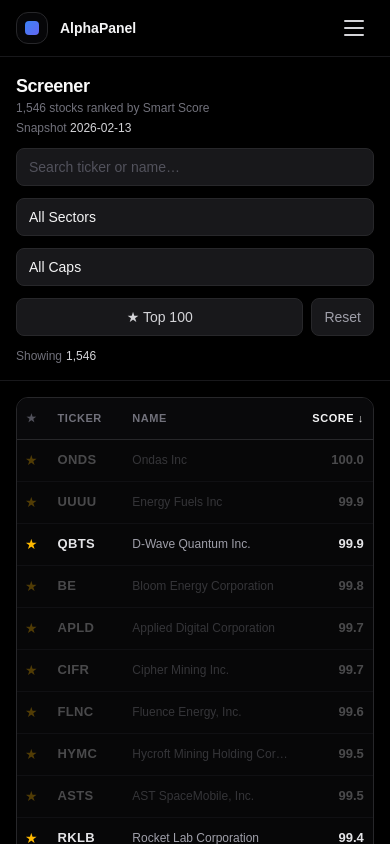
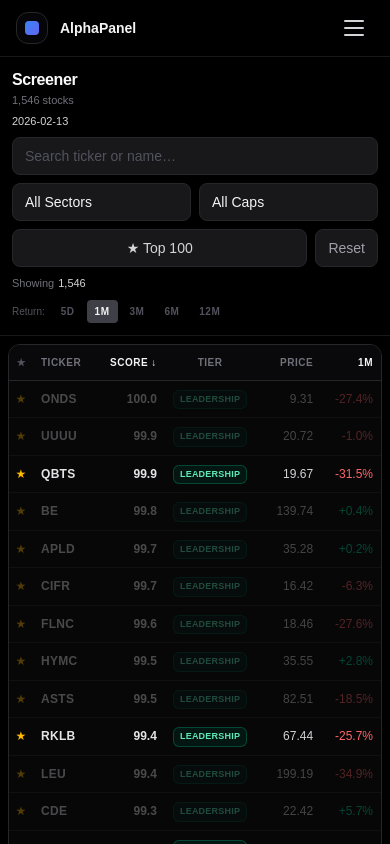
Before and after one commit to mdaly0277/marketintel, a Next.js app: page /screener in a window 390 px wide. Shown: the top 844 px of the page. Built offline with nearby package versions, Linux system fonts and the light colour scheme.

Commit message:
mobile fixes

```diff
--- a/app/screener/page.tsx
+++ b/app/screener/page.tsx
@@ -24,11 +24,6 @@
   return Number.isFinite(n) ? n : null;
 }
 
-/**
- * Format a return value from CSV.
- * CSV stores returns as decimals: 0.05 = 5%, 1.53 = 153%.
- * ALWAYS multiply by 100 — no guessing.
- */
 function fmtRet(v: any): { text: string; sign: "pos" | "neg" | "flat" } {
   const n = toNum(v);
   if (n === null) return { text: "—", sign: "flat" };
@@ -156,7 +151,7 @@
   else if (score >= 70) { label = "Neutral";    cls = "border-zinc-700/50 bg-zinc-800/40 text-zinc-400"; }
   else if (score >= 60) { label = "Caution";    cls = "border-amber-700/50 bg-amber-950/40 text-amber-300"; }
   else                  { label = "Avoid";      cls = "border-red-800/50 bg-red-950/40 text-red-400"; }
-  return <span className={`inline-block rounded-md border px-2 py-0.5 text-[10px] font-bold tracking-wide uppercase ${cls}`}>{label}</span>;
+  return <span className={`inline-block rounded-md border px-1.5 py-0.5 text-[9px] sm:text-[10px] font-bold tracking-wide uppercase ${cls}`}>{label}</span>;
 }
 
 function ReturnCell({ value }: { value: any }) {
@@ -168,27 +163,39 @@
 /* ── Sortable header ────────────────────────────────────── */
 
 function TH({
-  children, sk, currentSort, currentDir, onClick, align = "left", className = "",
+  children, sk, currentSort, currentDir, onClick, align = "left", className = "", hideOnMobile = false,
 }: {
   children: React.ReactNode; sk: string;
   currentSort: string; currentDir: SortDir;
   onClick: (key: string) => void; align?: "left" | "right" | "center";
-  className?: string;
+  className?: string; hideOnMobile?: boolean;
 }) {
   const active = currentSort === sk;
   const arrow = active ? (currentDir === "desc" ? " ↓" : " ↑") : "";
   const alCls = align === "right" ? "text-right" : align === "center" ? "text-center" : "text-left";
+  const hideCls = hideOnMobile ? "hidden md:table-cell" : "";
   return (
     <th
       onClick={() => onClick(sk)}
-      className={`cursor-pointer select-none whitespace-nowrap border-b border-zinc-800 bg-zinc-950 px-3 py-3 text-[11px] font-semibold uppercase tracking-wider hover:text-zinc-100 ${
+      className={`cursor-pointer select-none whitespace-nowrap border-b border-zinc-800 bg-zinc-950 px-2 sm:px-3 py-2.5 sm:py-3 text-[10px] sm:text-[11px] font-semibold uppercase tracking-wider hover:text-zinc-100 ${
         active ? "text-zinc-100" : "text-zinc-500"
-      } ${alCls} ${className}`}
+      } ${alCls} ${hideCls} ${className}`}
     >
       {children}{arrow}
     </th>
   );
 }
+
+/* ── Mobile return period selector ──────────────────────── */
+
+type PerfKey = "_r5d" | "_r1m" | "_r3m" | "_r6m" | "_r12m";
+const PERIODS: { key: PerfKey; label: string }[] = [
+  { key: "_r5d", label: "5D" },
+  { key: "_r1m", label: "1M" },
+  { key: "_r3m", label: "3M" },
+  { key: "_r6m", label: "6M" },
+  { key: "_r12m", label: "12M" },
+];
 
 /* ── Page ───────────────────────────────────────────────── */
 
@@ -204,6 +211,9 @@
 
   const [sortKey, setSortKey] = useState("_score");
   const [sortDir, setSortDir] = useState<SortDir>("desc");
+
+  // Mobile: single return column with period toggle
+  const [mobilePerf, setMobilePerf] = useState<PerfKey>("_r1m");
 
   /* Load CSV */
   useEffect(() => {
@@ -240,7 +250,6 @@
   const sectorOpts = useMemo(() => ["All", ...uniqueSorted(rows.map((r) => r._sector))], [rows]);
   const capOpts = useMemo(() => ["All", ...uniqueSorted(rows.map((r) => r._cap))], [rows]);
 
-  /* Filter */
   const filtered = useMemo(() => {
     const query = norm(q).toUpperCase();
     return rows.filter((r) => {
@@ -252,7 +261,6 @@
     });
   }, [rows, q, sector, cap, top100]);
 
-  /* Sort */
   const sorted = useMemo(() => {
     const mul = sortDir === "desc" ? -1 : 1;
     const numKeys = new Set(["_score", "_price", "_capOrd", "_r5d", "_r1m", "_r3m", "_r6m", "_r12m"]);
@@ -260,13 +268,8 @@
 
     return [...filtered].sort((a, b) => {
       let av: any, bv: any;
-      if (isNum) {
-        av = toNum(a[sortKey]);
-        bv = toNum(b[sortKey]);
-      } else {
-        av = norm(a[sortKey]);
-        bv = norm(b[sortKey]);
-      }
+      if (isNum) { av = toNum(a[sortKey]); bv = toNum(b[sortKey]); }
+      else { av = norm(a[sortKey]); bv = norm(b[sortKey]); }
       const aNull = av === null || av === "" || av === undefined;
       const bNull = bv === null || bv === "" || bv === undefined;
       if (aNull && bNull) return 0;
@@ -278,13 +281,18 @@
   }, [filtered, sortKey, sortDir]);
 
   function doSort(key: string) {
-    if (sortKey === key) {
-      setSortDir((d) => (d === "desc" ? "asc" : "desc"));
-    } else {
+    if (sortKey === key) { setSortDir((d) => (d === "desc" ? "asc" : "desc")); }
+    else {
       setSortKey(key);
       const textKeys = new Set(["_ticker", "_name", "_sector", "_cap"]);
       setSortDir(textKeys.has(key) ? "asc" : "desc");
     }
+  }
+
+  function doMobilePerfSort(key: PerfKey) {
+    setMobilePerf(key);
+    setSortKey(key);
+    setSortDir("desc");
   }
 
   const thProps = { currentSort: sortKey, currentDir: sortDir, onClick: doSort };
@@ -293,20 +301,21 @@
     <div className="min-h-screen bg-black text-zinc-100 pt-14">
       {/* ── Sticky filters bar ── */}
       <div className="sticky top-14 z-40 bg-black border-b border-zinc-900">
-        <div className="mx-auto max-w-[1600px] px-4 sm:px-6 py-4">
-          <div className="mb-3 flex flex-col gap-1 sm:flex-row sm:items-end sm:justify-between">
+        <div className="mx-auto max-w-[1600px] px-3 sm:px-6 py-3 sm:py-4">
+          <div className="mb-2 sm:mb-3 flex flex-col gap-1 sm:flex-row sm:items-end sm:justify-between">
             <div>
-              <h1 className="text-lg font-semibold tracking-tight text-zinc-50">Screener</h1>
-              <p className="text-xs text-zinc-500">
-                {rows.length > 0 ? `${rows.length.toLocaleString()} stocks ranked by Smart Score` : "Loading…"}
+              <h1 className="text-base sm:text-lg font-semibold tracking-tight text-zinc-50">Screener</h1>
+              <p className="text-[11px] sm:text-xs text-zinc-500">
+                {rows.length > 0 ? `${rows.length.toLocaleString()} stocks` : "Loading…"}
               </p>
             </div>
-            <div className="text-xs text-zinc-500">
-              Snapshot <span className="text-zinc-300 font-mono">{asOf}</span>
+            <div className="text-[11px] sm:text-xs text-zinc-500">
+              <span className="text-zinc-300 font-mono">{asOf}</span>
             </div>
           </div>
 
-          <div className="grid grid-cols-1 gap-3 sm:grid-cols-2 lg:grid-cols-6">
+          {/* Filters — stacks on mobile */}
+          <div className="flex flex-col gap-2 sm:grid sm:grid-cols-2 lg:grid-cols-6 sm:gap-3">
             <div className="lg:col-span-2">
               <input
                 value={q} onChange={(e) => setQ(e.target.value)}
@@ -314,15 +323,13 @@
                 className="w-full rounded-lg border border-zinc-800 bg-zinc-900 px-3 py-2 text-sm text-zinc-100 placeholder:text-zinc-600 outline-none focus:border-zinc-600"
               />
             </div>
-            <div>
+            <div className="grid grid-cols-2 gap-2 sm:contents">
               <select
                 value={sector} onChange={(e) => setSector(e.target.value)}
                 className="w-full appearance-none rounded-lg border border-zinc-800 bg-zinc-900 px-3 py-2 text-sm text-zinc-100 outline-none focus:border-zinc-600 cursor-pointer"
               >
                 {sectorOpts.map((o) => <option key={o} value={o}>{o === "All" ? "All Sectors" : o}</option>)}
               </select>
-            </div>
-            <div>
               <select
                 value={cap} onChange={(e) => setCap(e.target.value)}
                 className="w-full appearance-none rounded-lg border border-zinc-800 bg-zinc-900 px-3 py-2 text-sm text-zinc-100 outline-none focus:border-zinc-600 cursor-pointer"
@@ -348,36 +355,75 @@
                 Reset
               </button>
             </div>
-            <div className="flex items-center text-xs text-zinc-500">
+            <div className="flex items-center text-[11px] sm:text-xs text-zinc-500">
               Showing <span className="text-zinc-300 font-medium mx-1">{filtered.length.toLocaleString()}</span>
               {top100 && <span className="text-amber-400 ml-1">★</span>}
               {loading && <span className="ml-2 text-zinc-600">Loading…</span>}
               {error && <span className="ml-2 text-red-400">Error: {error}</span>}
             </div>
           </div>
+
+          {/* Mobile period toggle — only shows on small screens */}
+          <div className="flex items-center gap-1 mt-2 md:hidden">
+            <span className="text-[10px] text-zinc-600 mr-1">Return:</span>
+            {PERIODS.map((p) => (
+              <button
+                key={p.key}
+                onClick={() => doMobilePerfSort(p.key)}
+                className={`rounded px-2 py-1 text-[10px] font-bold uppercase tracking-wider transition-colors ${
+                  mobilePerf === p.key
+                    ? "bg-zinc-700 text-zinc-100"
+                    : "text-zinc-600 hover:text-zinc-300"
+                }`}
+              >
+                {p.label}
+              </button>
+            ))}
+          </div>
         </div>
       </div>
 
       {/* ── Table ── */}
-      <div className="mx-auto max-w-[1600px] px-4 sm:px-6 pb-6">
-        <div className="rounded-xl border border-zinc-800 bg-zinc-950/80 overflow-hidden mt-4">
-          <div className="overflow-auto max-h-[calc(100vh-220px)]">
-            <table className="w-full border-collapse text-[13px]">
+      <div className="mx-auto max-w-[1600px] px-2 sm:px-6 pb-6">
+        <div className="rounded-xl border border-zinc-800 bg-zinc-950/80 overflow-hidden mt-2 sm:mt-4">
+          <div className="overflow-auto max-h-[calc(100vh-280px)] sm:max-h-[calc(100vh-220px)]">
+            <table className="w-full border-collapse text-[12px] sm:text-[13px]">
               <thead className="sticky top-0 z-30">
                 <tr>
-                  <th className="border-b border-zinc-800 bg-zinc-950 px-2 py-3 text-center text-[11px] font-semibold text-zinc-600 w-8">★</th>
+                  {/* Star — always visible */}
+                  <th className="border-b border-zinc-800 bg-zinc-950 px-1 sm:px-2 py-2.5 text-center text-[10px] sm:text-[11px] font-semibold text-zinc-600 w-6 sm:w-8">★</th>
+
                   <TH {...thProps} sk="_ticker">Ticker</TH>
-                  <TH {...thProps} sk="_name" className="min-w-[120px]">Name</TH>
+
+                  {/* Name — hidden on mobile */}
+                  <TH {...thProps} sk="_name" className="min-w-[120px]" hideOnMobile>Name</TH>
+
                   <TH {...thProps} sk="_score" align="right">Score</TH>
-                  <th className="border-b border-zinc-800 bg-zinc-950 px-3 py-3 text-center text-[11px] font-semibold text-zinc-500 uppercase tracking-wider">Tier</th>
+
+                  {/* Tier — always visible */}
+                  <th className="border-b border-zinc-800 bg-zinc-950 px-2 sm:px-3 py-2.5 text-center text-[10px] sm:text-[11px] font-semibold text-zinc-500 uppercase tracking-wider">Tier</th>
+
                   <TH {...thProps} sk="_price" align="right">Price</TH>
-                  <TH {...thProps} sk="_sector">Sector</TH>
-                  <TH {...thProps} sk="_capOrd">Cap</TH>
-                  <TH {...thProps} sk="_r5d" align="right">5D</TH>
-                  <TH {...thProps} sk="_r1m" align="right">1M</TH>
-                  <TH {...thProps} sk="_r3m" align="right">3M</TH>
-                  <TH {...thProps} sk="_r6m" align="right">6M</TH>
-                  <TH {...thProps} sk="_r12m" align="right">12M</TH>
+
+                  {/* Sector & Cap — hidden on mobile */}
+                  <TH {...thProps} sk="_sector" hideOnMobile>Sector</TH>
+                  <TH {...thProps} sk="_capOrd" hideOnMobile>Cap</TH>
+
+                  {/* Desktop: all 5 return columns. Mobile: single column from toggle */}
+                  <TH {...thProps} sk="_r5d" align="right" hideOnMobile>5D</TH>
+                  <TH {...thProps} sk="_r1m" align="right" hideOnMobile>1M</TH>
+                  <TH {...thProps} sk="_r3m" align="right" hideOnMobile>3M</TH>
+                  <TH {...thProps} sk="_r6m" align="right" hideOnMobile>6M</TH>
+                  <TH {...thProps} sk="_r12m" align="right" hideOnMobile>12M</TH>
+
+                  {/* Mobile-only return column */}
+                  <th
+                    onClick={() => doSort(mobilePerf)}
+                    className="md:hidden cursor-pointer select-none whitespace-nowrap border-b border-zinc-800 bg-zinc-950 px-2 py-2.5 text-right text-[10px] font-semibold uppercase tracking-wider text-zinc-100"
+                  >
+                    {PERIODS.find((p) => p.key === mobilePerf)?.label ?? "1M"}
+                    {sortKey === mobilePerf ? (sortDir === "desc" ? " ↓" : " ↑") : ""}
+                  </th>
                 </tr>
               </thead>
 
@@ -395,33 +441,40 @@
                       key={r._ticker || i}
                       className={`border-b border-zinc-900/60 transition-colors hover:bg-zinc-900/50 ${gated ? "opacity-30" : ""}`}
                     >
-                      <td className="px-2 py-2.5 text-center text-amber-400 text-sm">
+                      <td className="px-1 sm:px-2 py-2 sm:py-2.5 text-center text-amber-400 text-xs sm:text-sm">
                         {r._top100 ? "★" : ""}
                       </td>
-                      <td className="px-3 py-2.5 font-bold text-zinc-200 tracking-wide whitespace-nowrap">
+                      <td className="px-2 sm:px-3 py-2 sm:py-2.5 font-bold text-zinc-200 tracking-wide whitespace-nowrap text-[12px] sm:text-[13px]">
                         {r._ticker || "—"}
                       </td>
-                      <td className="px-3 py-2.5 text-zinc-400 text-xs truncate max-w-[180px]" title={r._name}>
+                      {/* Name — hidden on mobile */}
+                      <td className="hidden md:table-cell px-3 py-2.5 text-zinc-400 text-xs truncate max-w-[180px]" title={r._name}>
                         {r._name || "—"}
                       </td>
-                      <td className="px-3 py-2.5 text-right">
-                        <span className="font-bold tabular-nums text-zinc-200">
+                      <td className="px-2 sm:px-3 py-2 sm:py-2.5 text-right">
+                        <span className="font-bold tabular-nums text-zinc-200 text-[12px] sm:text-[13px]">
                           {score !== null ? score.toFixed(1) : "—"}
                         </span>
                       </td>
-                      <td className="px-3 py-2.5 text-center">
+                      <td className="px-1.5 sm:px-3 py-2 sm:py-2.5 text-center">
                         <TierBadge score={score} />
                       </td>
-                      <td className="px-3 py-2.5 text-right tabular-nums text-zinc-300 whitespace-nowrap">
+                      <td className="px-2 sm:px-3 py-2 sm:py-2.5 text-right tabular-nums text-zinc-300 whitespace-nowrap text-[12px] sm:text-[13px]">
                         {fmtPrice(r._price)}
                       </td>
-                      <td className="px-3 py-2.5 text-zinc-400 text-xs whitespace-nowrap">{r._sector}</td>
-                      <td className="px-3 py-2.5 text-zinc-400 text-xs whitespace-nowrap">{r._cap}</td>
-                      <td className="px-3 py-2.5 text-right"><ReturnCell value={r._r5d} /></td>
-                      <td className="px-3 py-2.5 text-right"><ReturnCell value={r._r1m} /></td>
-                      <td className="px-3 py-2.5 text-right"><ReturnCell value={r._r3m} /></td>
-                      <td className="px-3 py-2.5 text-right"><ReturnCell value={r._r6m} /></td>
-                      <td className="px-3 py-2.5 text-right"><ReturnCell value={r._r12m} /></td>
+                      {/* Sector & Cap — hidden on mobile */}
+                      <td className="hidden md:table-cell px-3 py-2.5 text-zinc-400 text-xs whitespace-nowrap">{r._sector}</td>
+                      <td className="hidden md:table-cell px-3 py-2.5 text-zinc-400 text-xs whitespace-nowrap">{r._cap}</td>
+
+                      {/* Desktop: all 5 return columns */}
+                      <td className="hidden md:table-cell px-3 py-2.5 text-right"><ReturnCell value={r._r5d} /></td>
+                      <td className="hidden md:table-cell px-3 py-2.5 text-right"><ReturnCell value={r._r1m} /></td>
+                      <td className="hidden md:table-cell px-3 py-2.5 text-right"><ReturnCell value={r._r3m} /></td>
+                      <td className="hidden md:table-cell px-3 py-2.5 text-right"><ReturnCell value={r._r6m} /></td>
+                      <td className="hidden md:table-cell px-3 py-2.5 text-right"><ReturnCell value={r._r12m} /></td>
+
+                      {/* Mobile: single return column */}
+                      <td className="md:hidden px-2 py-2 text-right"><ReturnCell value={r[mobilePerf]} /></td>
                     </tr>
                   );
                 })}
@@ -429,8 +482,8 @@
             </table>
           </div>
 
-          <div className="flex items-center justify-between border-t border-zinc-800 px-4 py-3 text-[11px] text-zinc-600">
-            <span>Click headers to sort • ★ Top 100 by Smart Score • Dimmed = gated</span>
+          <div className="flex items-center justify-between border-t border-zinc-800 px-3 sm:px-4 py-2.5 sm:py-3 text-[10px] sm:text-[11px] text-zinc-600">
+            <span>Click headers to sort • ★ Top 100</span>
             <span>Not financial advice</span>
           </div>
         </div>
```
